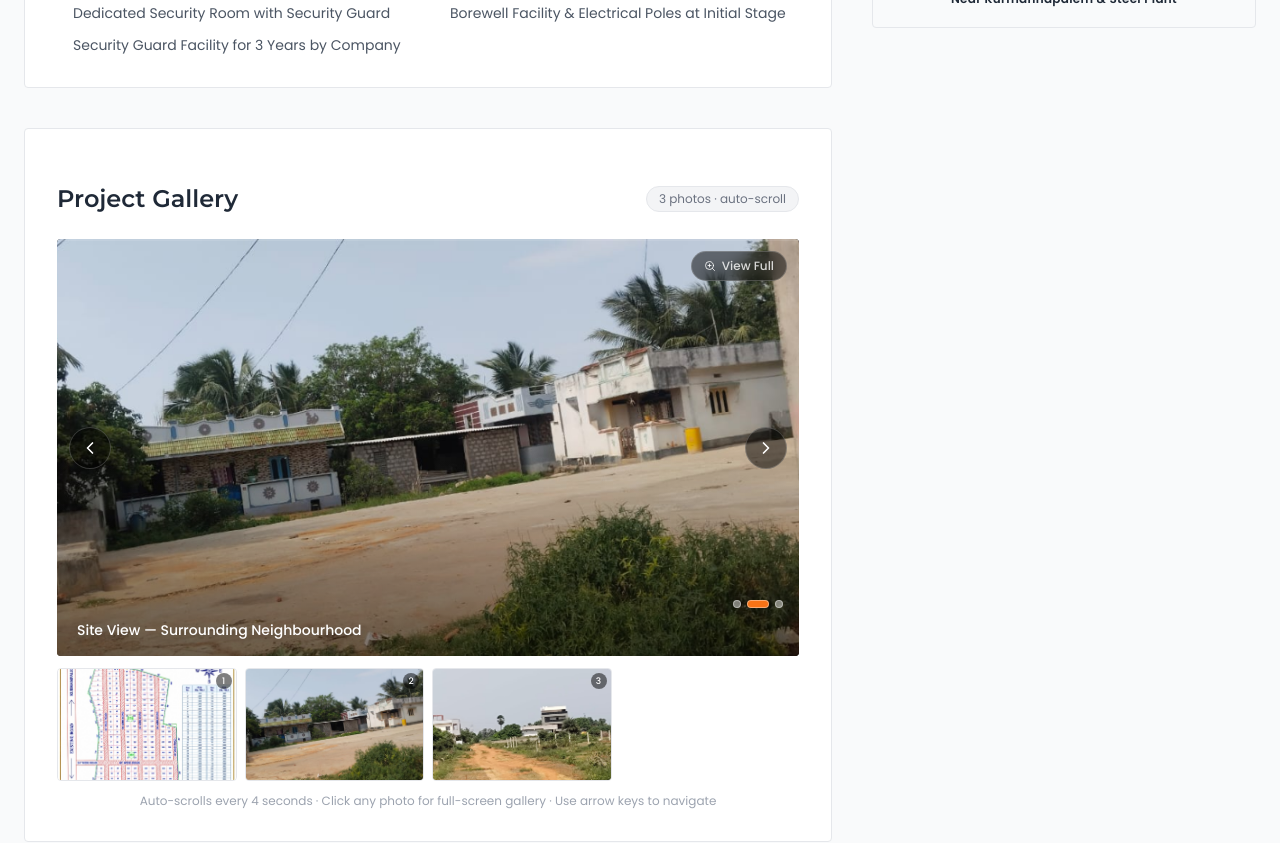
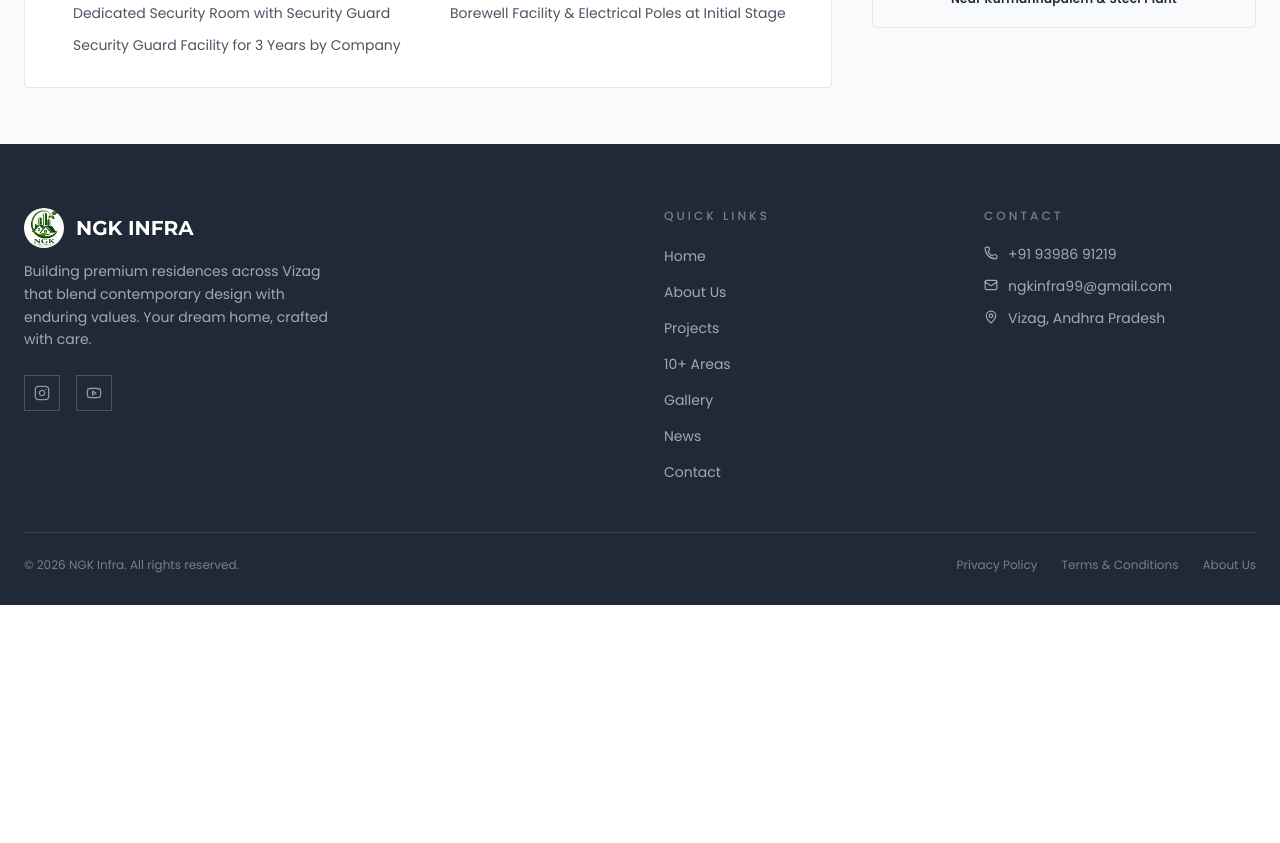
Before and after one commit to karthik1765/NGK-Infra_Main, a React (Vite) app: page /projects/sree-vaaraahi-gardens in a window 1280 px wide. Shown: the part 1140-1983 px from the top of the page. After the commit the page ends 1745 px from the top, so only its background shows below. Built offline with nearby package versions, Linux system fonts and the light colour scheme.

Commit message:
Remove all gallery images from NGK Project 3, add empty gallery guard

```diff
--- a/src/app/pages/ProjectDetail.tsx
+++ b/src/app/pages/ProjectDetail.tsx
@@ -62,12 +62,7 @@ const PROJECT_DATA = {
       "Security Guard Facility for 3 Years by Company",
     ],
     coverImage: "/projects/sree-vaaraahi-gardens/page5.jpg",
-    gallery: [
-      { src: "/projects/sree-vaaraahi-gardens/page1.jpg", caption: "Sree Vaaraahi Gardens — Master Layout Plan (381 Plots)" },
-      { src: "/projects/sree-vaaraahi-gardens/page3.png", caption: "Site View — Surrounding Neighbourhood" },
-      { src: "/projects/sree-vaaraahi-gardens/page4.png", caption: "Site View — Plot Area & Development" },
-
-    ],
+    gallery: [],
   },
 };
 
@@ -294,6 +289,7 @@ export default function ProjectDetail() {
               </ul>
             </div>
 
+            {project.gallery.length > 0 && (
             <div className="bg-white border border-[#E5E7EB] p-8 rounded-sm">
               <div className="h-0.5 w-8 bg-primary mb-5" />
               <div className="flex items-center justify-between mb-6">
@@ -321,6 +317,7 @@ export default function ProjectDetail() {
               </div>
               <p className="text-center text-xs text-[#9CA3AF] mt-3">Auto-scrolls every 4 seconds · Click any photo for full-screen gallery · Use arrow keys to navigate</p>
             </div>
+            )}
           </div>
 
           <div className="space-y-6">
```
